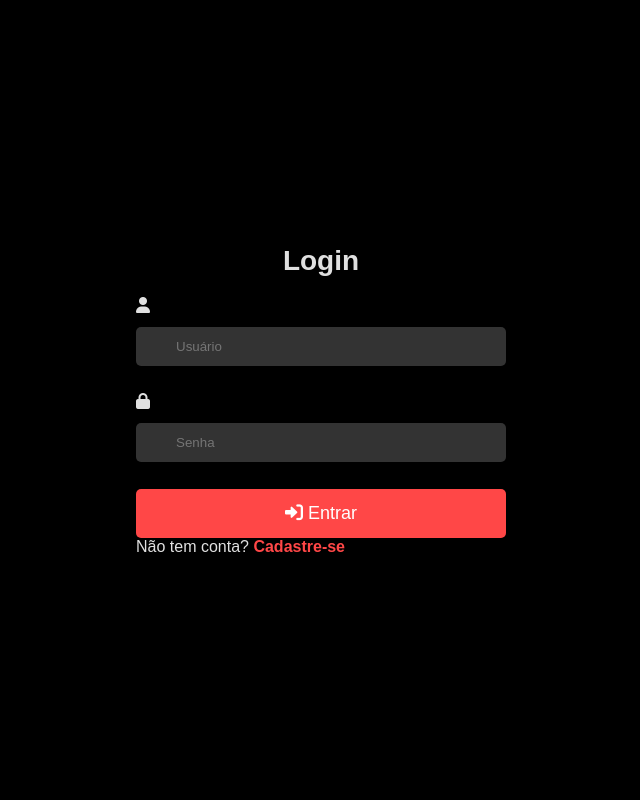
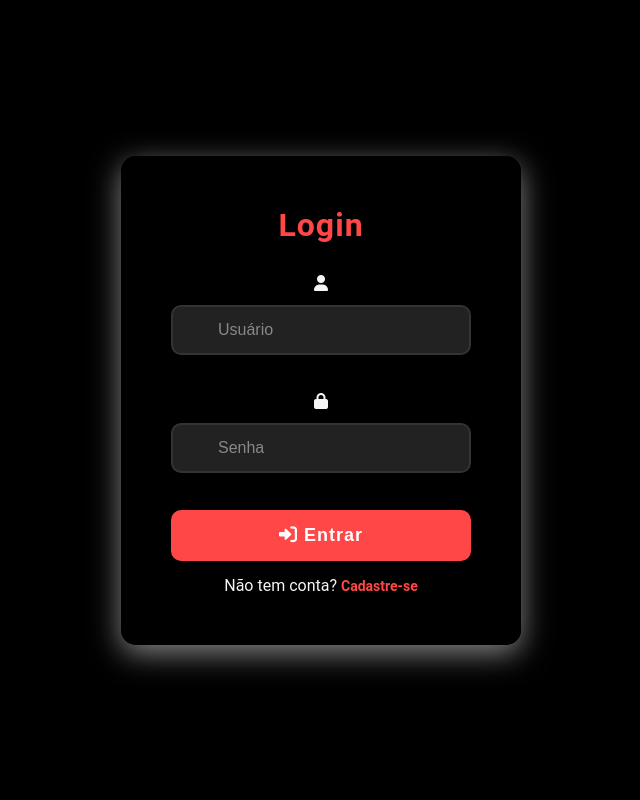
Before and after one commit to eolkazin/management-sys, a Django app: page / in a window 1280 px wide. Shown: the whole page, without its empty margins (319-959 px from the left). Run offline with Django 5.2, Linux system fonts and the light colour scheme.

Commit message:
mudança de styles

```diff
--- a/projeto_x/app_sys/static/css/t_login.css
+++ b/projeto_x/app_sys/static/css/t_login.css
@@ -7,36 +7,28 @@
 
 /* Estilos gerais do corpo da página */
 body {
-  font-family: "Arial", sans-serif;
-  background-color: #000000;
+  font-family: "Roboto", sans-serif;
+  background-color: #000000; /* Fundo preto */
   display: flex;
   justify-content: center;
   align-items: center;
   height: 100vh;
-  color: #e0e0e0;
-  animation: backgroundAnimation 10s ease-in-out infinite;
-}
-
-/* Animação do fundo */
-@keyframes backgroundAnimation {
-  0%,
-  50%,
-  100% {
-    background: #000000;
-  }
+  color: #f5f5f5;
+  overflow: hidden;
 }
 
 /* Estilos do container do formulário */
 .form-container {
-  background: linear-gradient(135deg, rgba(0, 0, 0, 0.8), rgba(0, 0, 0, 0.7));
-  padding: 40px;
-  border-radius: 12px;
-  box-shadow: 0 6px 20px rgba(0, 0, 0, 0.5);
+  background: rgba(0, 0, 0, 0.8);
+  padding: 50px;
+  border-radius: 15px;
+  box-shadow: 0 8px 30px rgba(255, 255, 255, 0.527);
   width: 100%;
-  max-width: 450px;
-  backdrop-filter: blur(10px);
+  max-width: 400px;
+  backdrop-filter: blur(12px);
   transform: scale(0.95);
-  animation: popIn 0.5s ease-out forwards;
+  animation: popIn 0.6s ease-out forwards;
+  text-align: center;
 }
 
 /* Animação de entrada do formulário */
@@ -53,10 +45,12 @@ body {
 
 /* Estilos do título */
 h2 {
-  text-align: center;
-  margin-bottom: 20px;
-  font-size: 28px;
-  animation: fadeIn 1s ease-out;
+  margin-bottom: 30px;
+  font-size: 32px;
+  font-weight: 700;
+  color: #ff4747;
+  letter-spacing: 1px;
+  animation: fadeIn 1.5s ease-out;
 }
 
 /* Animação de fade-in do título */
@@ -72,72 +66,89 @@ h2 {
 /* Estilos dos campos de entrada */
 .input-container {
   position: relative;
-  margin-bottom: 15px;
+  margin-bottom: 25px;
 }
 
 input {
   width: 100%;
-  padding: 12px 12px 12px 40px;
+  padding: 14px 20px;
+  padding-left: 45px;
   margin: 12px 0;
-  border: none;
-  border-radius: 5px;
-  background-color: #333;
-  color: #ff4747;
-  transition: background-color 0.3s ease, border-color 0.3s ease,
-    transform 0.2s ease;
+  border: 2px solid #333;
+  border-radius: 10px;
+  background-color: #222;
+  color: #f5f5f5;
+  font-size: 16px;
+  transition: all 0.3s ease;
 }
 
 /* Efeito de foco nos campos de entrada */
 input:focus {
   outline: none;
-  background-color: #444;
-  border: 2px solid #ff4747;
+  border-color: #ff4747;
+  background-color: #333;
   color: #ff4747;
-  transform: scale(1.05);
+  transform: translateY(-3px);
+}
+
+/* Ícone dentro do input */
+input::placeholder {
+  color: #888;
+}
+
+input:focus::placeholder {
+  color: #ff4747;
 }
 
 /* Estilos do botão */
 button {
   width: 100%;
-  padding: 14px;
+  padding: 15px;
   background-color: #ff4747;
   color: white;
   border: none;
-  border-radius: 5px;
+  border-radius: 10px;
   font-size: 18px;
+  font-weight: 600;
   cursor: pointer;
-  transition: background-color 0.3s ease, transform 0.2s ease,
-    box-shadow 0.3s ease;
+  transition: all 0.3s ease;
+  letter-spacing: 1px;
 }
 
 /* Efeito no botão ao passar o mouse */
 button:hover {
   background-color: #cc0000;
   transform: translateY(-5px);
-  box-shadow: 0 8px 20px rgba(0, 0, 0, 0.15);
+  box-shadow: 0 8px 25px rgba(0, 0, 0, 0.2);
+}
+
+p {
+  text-align: center;
+  margin-top: 15px;
 }
 
 /* Estilos do link */
 a {
   color: #ff4747;
   text-decoration: none;
-  font-weight: bold;
-  transition: color 0.3s ease;
+  font-weight: 600;
+  transition: color 0.3s ease, text-decoration 0.3s ease;
+  font-size: 14px;
 }
 
 /* Efeito no link ao passar o mouse */
 a:hover {
+  color: #cc0000;
   text-decoration: underline;
-  color: #cc0000;
 }
 
 /* Estilos para mensagens de erro/sucesso */
 .alert {
-  padding: 15px;
-  margin-bottom: 20px;
-  border-radius: 5px;
-  font-size: 16px;
-  animation: popupAnimation 0.5s ease-out forwards;
+  padding: 20px;
+  margin-bottom: 30px;
+  border-radius: 8px;
+  font-size: 18px;
+  animation: popupAnimation 0.6s ease-out forwards;
 }
 
 @keyframes popupAnimation {
@@ -155,9 +166,11 @@ a:hover {
 .alert-success {
   background-color: #28a745;
 }
+
 .alert-warning {
   background-color: #ffc107;
 }
+
 .alert-danger {
   background-color: #ff4747;
 }
--- a/projeto_x/app_sys/templates/login.html
+++ b/projeto_x/app_sys/templates/login.html
@@ -9,7 +9,7 @@
     <!-- Título da página exibido na aba do navegador -->
 
     <!-- Link para o arquivo de estilos CSS do login -->
-    <link rel="stylesheet" href="{% static 'css/t_login.css' %}" />
+    <link rel="stylesheet" href="{% static 'css/t_login.css' %}?v=1" />
 
     <!-- Link para a biblioteca Font Awesome (ícones) -->
     <link
--- a/projeto_x/app_sys/views.py
+++ b/projeto_x/app_sys/views.py
@@ -3,6 +3,7 @@ from .models import Usuario
 from django.contrib.auth.hashers import make_password
 from django.contrib import messages
 from django.contrib.auth.hashers import check_password
+from django.contrib.auth import logout
 
 
 ### Exibe a página de login e valida as credenciais ###
@@ -67,3 +68,9 @@ def hub_view(request):
             return redirect("login")  # Caso o usuário não exista mais
     else:
         return redirect("login")  # Se o usuário não estiver logado
+
+
+### Desconecta o usuário e redireciona para a página de login ###
+def logout_view(request):
+    logout(request)  # Desconecta o usuário
+    return redirect("login")  # Redireciona para a página de login
--- a/projeto_x/projeto_x/urls.py
+++ b/projeto_x/projeto_x/urls.py
@@ -5,7 +5,8 @@ from app_sys import views
 urlpatterns = [
     path("", views.login_view, name="login"),  # Página de login
     path("cadastro/", views.cadastro_view, name="cadastro"),  # Página de cadastro
+    path("hub/", views.hub_view, name="hub"),
     path(
-        "hub/", views.hub_view, name="hub"
+        "logout/", views.logout_view, name="logout"
     ),  # Hub do sistema, onde o usuário será redirecionado após login
 ]
```
Also changed, not shown: projeto_x/app_sys/models.py (+11 -2 lines), projeto_x/app_sys/static/css/hub/t_hub.css (+89 -83 lines), projeto_x/app_sys/static/css/t_cadastro.css (+9 -26 lines), projeto_x/app_sys/templates/hub/hub.html (+15 -11 lines), projeto_x/app_sys/migrations/0002_usuario_tipo.py (added).
